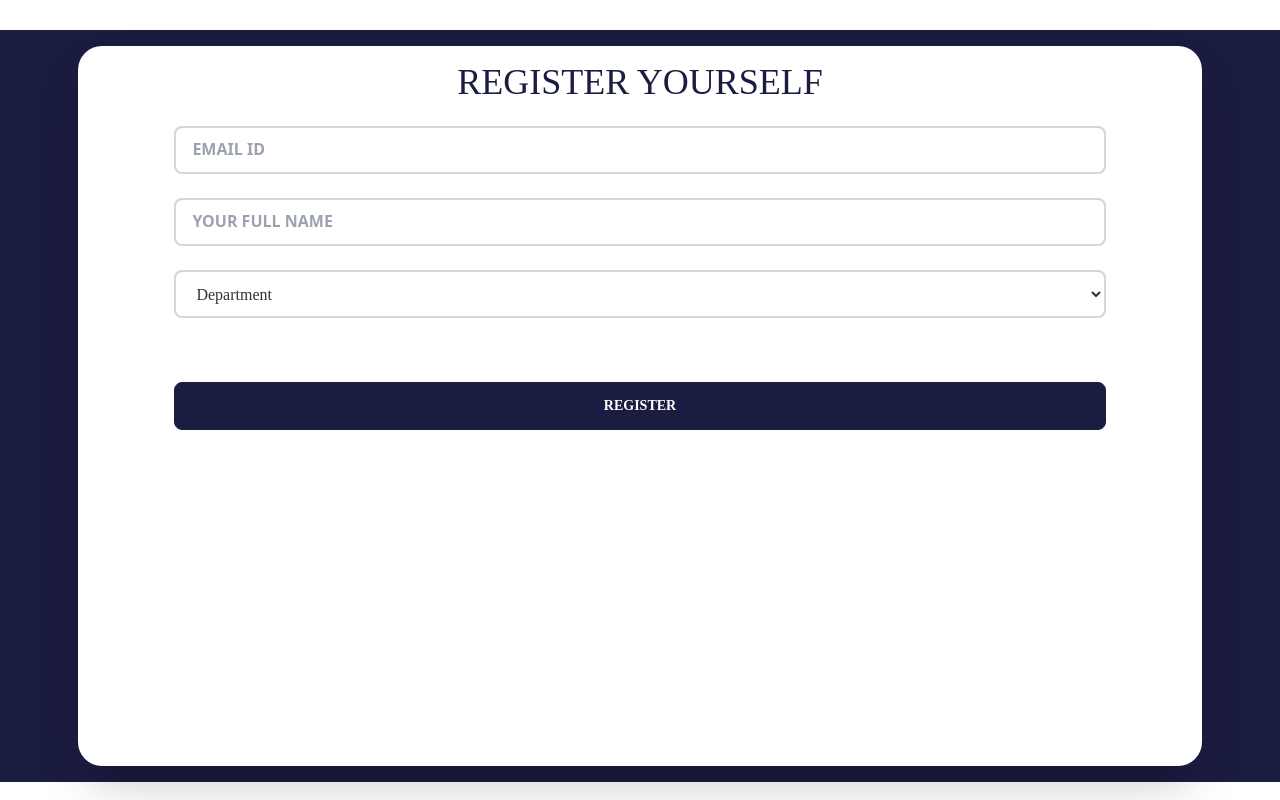
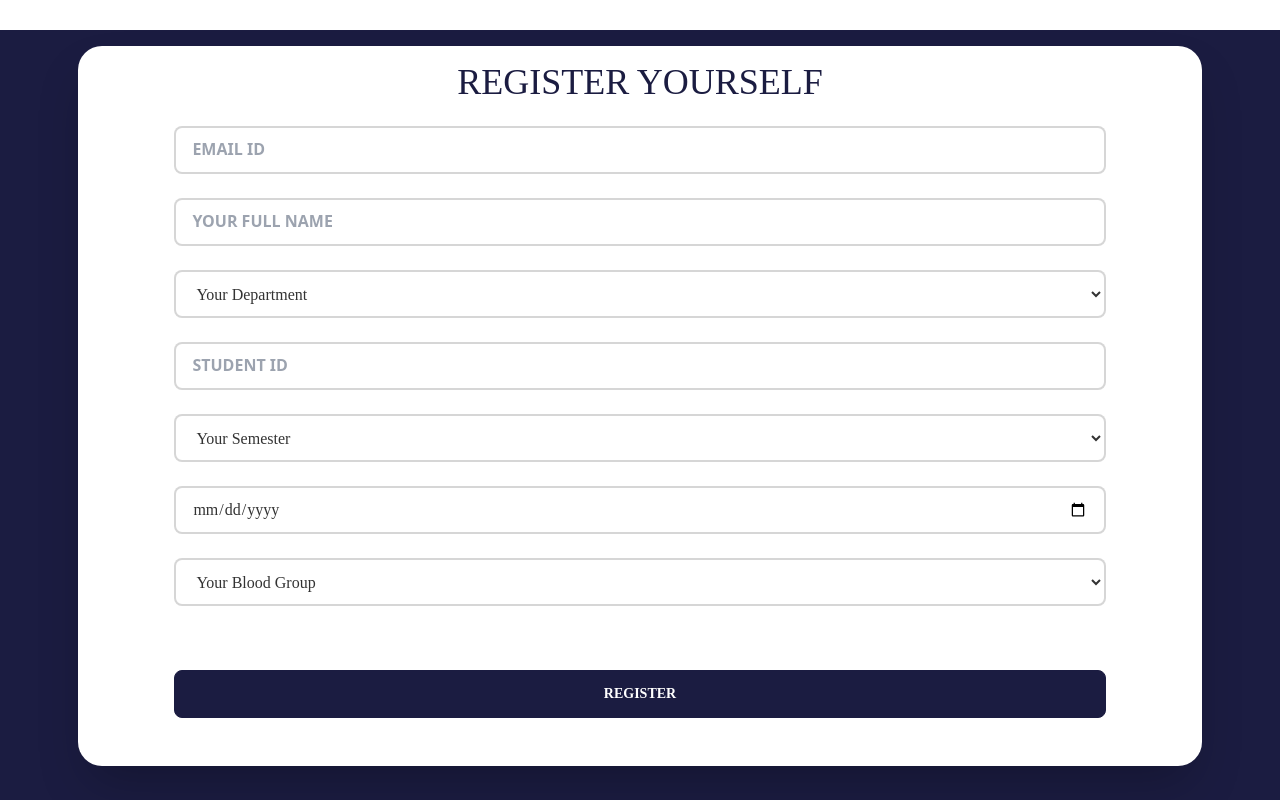
Before and after one commit to ibrahimkhalil188/aust-cdc, a React (Create React App) app: page /register in a window 1280 px wide. Shown: the part 2000-2800 px from the top of the page. Built offline with nearby package versions, Linux system fonts and the light colour scheme; no server answers; a web font is replaced by a local one.

Commit message:
registration form

```diff
--- a/src/Components/Register/GmailRegister.js
+++ b/src/Components/Register/GmailRegister.js
@@ -36,12 +36,12 @@ console.log(errors);
 
   return (
     <div className="w-full bg-primary mt-12 p-4">
-      <div className=" h-[90vh] w-[90%] m-auto shadow-2xl bg-white rounded-3xl ">
+      <div className="w-full lg:w-[90%] m-auto shadow-2xl bg-white rounded-3xl ">
         <h1 className="text-4xl text-center uppercase text-primary pt-4">
           Register yourself
         </h1>
 
-        <form onSubmit={handleSubmit(onSubmit)} className="mx-24 my-6">
+        <form onSubmit={handleSubmit(onSubmit)} className="mx-6 lg:mx-24 my-6">
           <div class="form-control w-full my-6">
             <input
               {...register("email", {
@@ -97,7 +97,6 @@ console.log(errors);
               </span>
             )}
           </div>
-
           <div className="form-control">
             <select {...register("department", {
                 required: {
@@ -117,10 +116,16 @@ console.log(errors);
                   : "input-bordered border-2"
               }`}
               >
-              <option defaultValue="">Department</option>
-              <option value="Mrs">Mrs</option>
-              <option value="Miss">Miss</option>
-              <option value="Dr">Dr</option>
+              <option className="text-lg font-sans" defaultValue="">Your Department</option>
+              <option className="text-lg font-sans" Value="Architecture">Architecture</option>
+              <option className="text-lg font-sans" Value="CSE">CSE</option>
+              <option className="text-lg font-sans" Value="CS">CS</option>
+              <option className="text-lg font-sans" Value="EEE">EEE</option>
+              <option className="text-lg font-sans" Value="IPE">IPE</option>
+              <option className="text-lg font-sans" Value="ME">ME</option>
+              <option className="text-lg font-sans" Value="TE">TE</option>
+              <option className="text-lg font-sans" Value="SOB">SOB</option>
+
             </select>
             {errors.department?.type === "required" && (
               <span class="label-text-alt text-red-600 mt-4">
@@ -129,7 +134,119 @@ console.log(errors);
             )}
           </div>
 
-          {/* <div class="form-control w-full">
+          <div class="form-control w-full my-6">
+            <input
+              {...register("id", {
+                required: {
+                  value: true,
+                  message: "ID is Required",
+                },
+              })}
+              type="text"
+              placeholder="STUDENT ID"
+              className={`input placeholder:text-md placeholder:font-sans placeholder:font-bold ${
+                errors.id?.type === "required"
+                  ? "border-secondary"
+                  : "input-bordered border-2"
+              }`}
+            />
+            {errors.id?.type === "required" && (
+              <span class="label-text-alt text-red-600 mt-4">
+                {errors.id?.message}
+              </span>
+            )}
+          </div>
+
+          <div className="form-control my-4">
+            <select {...register("semester", {
+                required: {
+                  value: "Semester",
+                  message: "Semester is required",
+                },
+
+              })}
+              type="text"
+              placeholder="Semester"
+              className={`input placeholder-primary placeholder:text-lg placeholder:font-bold ${
+                errors.semester?.type === "required"
+                  ? "border-secondary"
+                  : "input-bordered border-2"
+              }`}
+              >
+              <option className="text-lg font-sans" defaultValue="">Your Semester</option>
+              <option className="text-lg font-sans" Value="1/1">1/1</option>
+              <option className="text-lg font-sans" Value="1/2">1/2</option>
+              <option className="text-lg font-sans" Value="2/1">2/1</option>
+              <option className="text-lg font-sans" Value="2/2">2/2</option>
+              <option className="text-lg font-sans" Value="3/1">3/2</option>
+              <option className="text-lg font-sans" Value="4/1">4/1</option>
+              <option className="text-lg font-sans" Value="4/2">4/2</option>
+              <option className="text-lg font-sans" Value="5/1">5/1</option>
+              <option className="text-lg font-sans" Value="5/2">5/2</option>
+
+            </select>
+            {errors.semester?.type === "required" && (
+              <span class="label-text-alt text-red-600 mt-4">
+                {errors.semester?.message}
+              </span>
+            )}
+          </div>
+
+          <div class="form-control w-full my-6 relative">
+            <input
+              {...register("birthDate", {
+                required: {
+                  value: true,
+                  message: "Birth day is Required",
+                },
+              })}
+              type="date"
+              placeholder="Birth day date"
+              className={`input placeholder:text-md placeholder:font-sans placeholder:font-bold ${
+                errors.id?.type === "required"
+                  ? "border-secondary"
+                  : "input-bordered border-2"
+              }`}
+            />
+            {errors.birthDate?.type === "required" && (
+              <span class="label-text-alt text-red-600 mt-4">
+                {errors.birthDate?.message}
+              </span>
+            )}
+          </div>
+
+          <div className="form-control my-4">
+            <select {...register("blood", {
+                required: {
+                  value: "Blood",
+                  message: "Blood group is required",
+                },
+
+              })}
+              type="text"
+              placeholder="Blood"
+              className={`input placeholder-primary placeholder:text-lg placeholder:font-bold ${
+                errors.blood?.type === "required"
+                  ? "border-secondary"
+                  : "input-bordered border-2"
+              }`}
+              >
+              <option className="text-lg font-sans" defaultValue="">Your Blood Group</option>
+              <option className="text-lg font-sans" Value="A+">A+</option>
+              <option className="text-lg font-sans" Value="B+">B+</option>
+              <option className="text-lg font-sans" Value="O+">O+</option>
+              <option className="text-lg font-sans" Value="AB+">AB+</option>
+              <option className="text-lg font-sans" Value="AB-">AB-</option>
+              <option className="text-lg font-sans" Value="A-">A-</option>
+            </select>
+            {errors.semester?.type === "required" && (
+              <span class="label-text-alt text-red-600 mt-4">
+                {errors.semester?.message}
+              </span>
+            )}
+          </div>
+
+           {/* <div class="form-control w-full">
             <input
               {...register("password", {
                 minLength: {
@@ -163,7 +280,7 @@ console.log(errors);
           </div> */}
 
           <button
-            className="btn btn-primary w-full text-white mt-16"
+            className="btn btn-primary w-full text-white my-12"
             type="submit"
             value="LogIn"
           >
```
